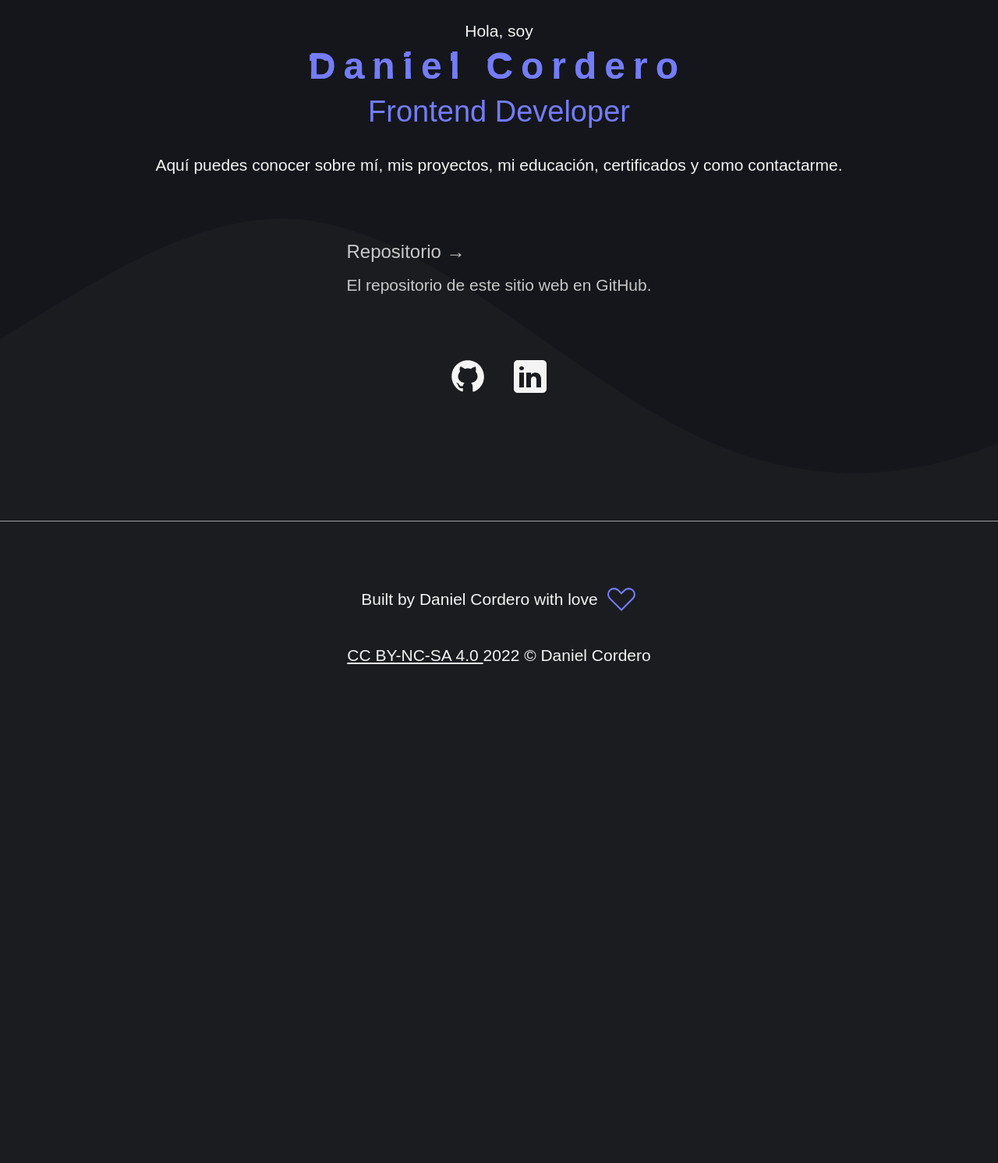
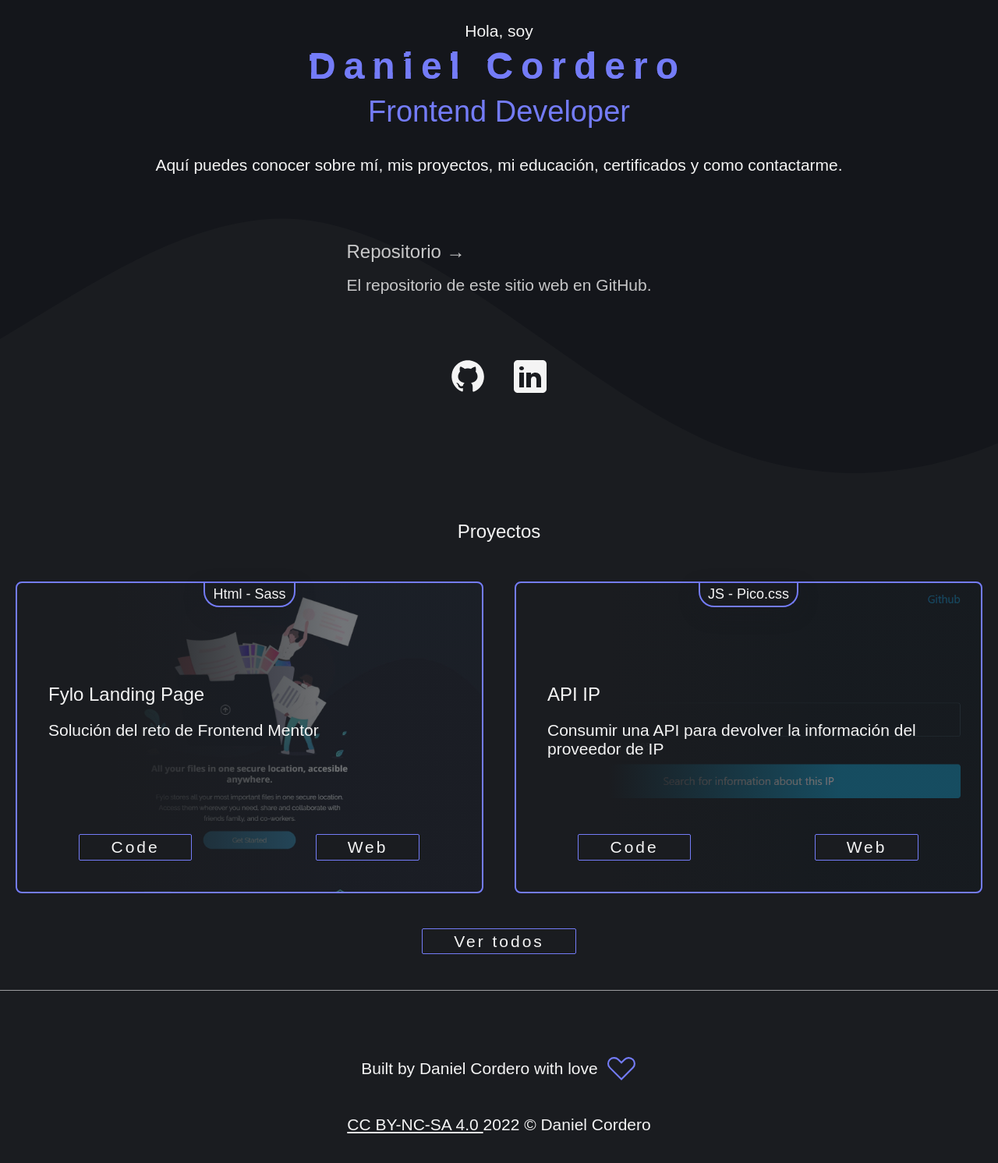
Before and after one commit to dnlambb/dnlambb.com, an Astro site: page /es in a window 1280 px wide. Shown: the part 132-1624 px from the top of the page at 78% size. Before the commit the page ends 1025 px from the top, so only its background shows below. Built offline with nearby package versions, Linux system fonts and the light colour scheme; Astro itself is replaced by a stand-in of ours; a web font is replaced by a local one.

Commit message:
feat(index.astro): add new pinned projects in the home page
Add a small projects section on the home page with two selected projects. Fix conflict between button-primary and text-glitch

```diff
--- a/src/components/CardProject.vue
+++ b/src/components/CardProject.vue
@@ -25,8 +25,8 @@
       </p>
     </div>
     <div class="card-project__button-container">
-      <a class="button-primary" text-glitch="Code" :href="item.urlRepo">Code</a>
-      <a class="button-primary" text-glitch="Web" :href="item.urlWeb">Web</a>
+      <a class="button-primary" button-glitch="Code" :href="item.urlRepo">Code</a>
+      <a class="button-primary" button-glitch="Web" :href="item.urlWeb">Web</a>
     </div>
   </div>
 </template>
--- a/src/pages/404.astro
+++ b/src/pages/404.astro
@@ -7,7 +7,7 @@ import Layout from "../layouts/404Layout.astro";
     <section>
       <h1 class="text-glitch" text-glitch="404">404</h1>
       <h2>It seems that... we are lost</h2>
-      <a href="/" class="button-primary" text-glitch="GotoHome">Go to Home</a>
+      <a href="/" class="button-primary" button-glitch="GotoHome">Go to Home</a>
     </section>
   </main>
 </Layout>
--- a/src/pages/es/index.astro
+++ b/src/pages/es/index.astro
@@ -2,6 +2,26 @@
 import MainLayout from "../../layouts/MainLayout.astro";
 import CardLink from "../../components/CardLink.astro";
 import Tooltip from "../../components/Tooltip.vue";
+import CardProject from "../../components/CardProject.vue";
+
+const pinProjects = {
+  FyloLanding: {
+    tag: "Html - Sass",
+    title: "Fylo Landing Page",
+    desc: "Solución del reto de Frontend Mentor",
+    urlImg: "/assets/projects/fylo-landing.jpg",
+    urlRepo: "https://github.com/dnlambb/fylo-landing-page",
+    urlWeb: "https://dnlambb.github.io/fylo-landing-page/",
+  },
+  ApiIp: {
+    tag: "JS - Pico.css",
+    title: "API IP",
+    desc: "Consumir una API para devolver la información del proveedor de IP",
+    urlImg: "/assets/projects/api-ip.png",
+    urlRepo: "https://github.com/dnlambb/API-IP",
+    urlWeb: "https://dnlambb.github.io/API-IP/",
+  },
+}
 ---
 
 <MainLayout
@@ -10,7 +30,7 @@ import Tooltip from "../../components/Tooltip.vue";
   description="Hola, soy Daniel Cordero, Frontend Developer. Chile."
 >
   <main>
-    <section>
+    <section class="home-header">
       <div class="order-reverse-items">
         <h1 class="text-glitch" text-glitch="Daniel Cordero">Daniel Cordero</h1>
         <p>Hola, soy</p>
@@ -45,23 +65,31 @@ import Tooltip from "../../components/Tooltip.vue";
         </Tooltip>
       </ul>
     </section>
+    <section class="home-pin-projects">
+			<h3>Proyectos</h3>
+			<div class="home-pin-projects__container-projects">
+				<CardProject project={pinProjects}/>
+			</div>
+			<a href="/es/projects" class="button-primary" button-glitch="Vertodos">Ver todos</a>
+		</section>
   </main>
 </MainLayout>
 
 <style lang="scss">
 @import "../../styles/colors.scss";
 @import "../../styles/text-glitch.scss";
+@import "../../styles/button-primary.scss";
 main {
   width: 100%;
-  min-height: 100vh;
-  display: flex;
-  justify-content: center;
-  align-items: center;
-  background: url("/public/assets/wave.svg") no-repeat center;
-  background-size: cover;
-  section {
-    width: fit-content;
+  .home-header {
+    width: 100%;
+    min-height: 100vh;
     padding: 2rem;
+    display: flex;
+    flex-direction: column;
+    justify-content: center;
+    background: url("/public/assets/wave.svg") no-repeat center;
+    background-size: cover;
     .order-reverse-items {
       display: flex;
       flex-direction: column-reverse;
@@ -100,14 +128,33 @@ main {
       }
     }
   }
+  .home-pin-projects {
+    text-align: center;
+    padding: 0 2rem 5rem;
+    &__container-projects {
+      padding: 5rem 0;
+      display: flex;
+      flex-direction: column;
+      gap: 4rem;
+    }
+  }
 }
 @media (min-width: 440px) {
   main {
-    section {
+    .home-header {
       h1 {
         letter-spacing: 1rem;
       }
     }
   }
 }
+@media (min-width: 1024px) {
+  main {
+    .home-pin-projects {
+      &__container-projects {
+        flex-direction: row;
+      }
+    }
+  }
+}
 </style>
--- a/src/pages/es/projects.astro
+++ b/src/pages/es/projects.astro
@@ -56,7 +56,7 @@ const projects = {
     <section class="cards-grid">
       <Card project={projects}/>
     </section>
-    <a class="button-primary" href="https://github.com/dnlambb?tab=repositories" text-glitch="Másproyectos">Más proyectos</a>
+    <a class="button-primary" href="https://github.com/dnlambb?tab=repositories" button-glitch="Másproyectos">Más proyectos</a>
   </main>
 </MainLayout>
 
--- a/src/pages/index.astro
+++ b/src/pages/index.astro
@@ -2,6 +2,26 @@
 import MainLayout from "../layouts/MainLayout.astro";
 import CardLink from "../components/CardLink.astro";
 import Tooltip from "../components/Tooltip.vue";
+import CardProject from "../components/CardProject.vue";
+
+const pinProjects = {
+  FyloLanding: {
+    tag: "Html - Sass",
+    title: "Fylo Landing Page",
+    desc: "Frontend Mentor challenge solution",
+    urlImg: "/assets/projects/fylo-landing.jpg",
+    urlRepo: "https://github.com/dnlambb/fylo-landing-page",
+    urlWeb: "https://dnlambb.github.io/fylo-landing-page/",
+  },
+  ApiIp: {
+    tag: "JS - Pico.css",
+    title: "API IP",
+    desc: "Consuming an API to return IP provider information",
+    urlImg: "/assets/projects/api-ip.png",
+    urlRepo: "https://github.com/dnlambb/API-IP",
+    urlWeb: "https://dnlambb.github.io/API-IP/",
+  },
+}
 ---
 
 <MainLayout
@@ -10,7 +30,7 @@ import Tooltip from "../components/Tooltip.vue";
   description="I'm Daniel Cordero, Frontend Developer. Chile."
 >
   <main>
-    <section>
+    <section class="home-header">
       <div class="order-reverse-items">
         <h1 class="text-glitch" text-glitch="Daniel Cordero">Daniel Cordero</h1>
         <p>Hi there, I'm</p>
@@ -46,23 +66,31 @@ import Tooltip from "../components/Tooltip.vue";
         </Tooltip>
       </ul>
     </section>
+		<section class="home-pin-projects">
+			<h3>Projects</h3>
+			<div class="home-pin-projects__container-projects">
+				<CardProject project={pinProjects}/>
+			</div>
+			<a href="/projects" class="button-primary" button-glitch="Seeall">See all</a>
+		</section>
   </main>
 </MainLayout>
 
 <style lang="scss">
 @import "../styles/colors.scss";
 @import "../styles/text-glitch.scss";
+@import "../styles/button-primary.scss";
 main {
 	width: 100%;
-	min-height: 100vh;
-	display: flex;
-	justify-content: center;
-	align-items: center;
-	background: url("/public/assets/wave.svg") no-repeat center;
-	background-size: cover;
-	section {
-		width: fit-content;
+	.home-header {
+		width: 100%;
+		min-height: 100vh;
 		padding: 2rem;
+		display: flex;
+		flex-direction: column;
+		justify-content: center;
+		background: url("/public/assets/wave.svg") no-repeat center;
+		background-size: cover;
 		.order-reverse-items {
 			display: flex;
 			flex-direction: column-reverse;
@@ -101,14 +129,33 @@ main {
 			}
 		}
 	}
+	.home-pin-projects {
+		text-align: center;
+		padding: 0 2rem 5rem;
+		&__container-projects {
+			padding: 5rem 0;
+			display: flex;
+			flex-direction: column;
+			gap: 4rem;
+		}
+	}
 }
 @media (min-width: 440px) {
 	main {
-		section {
+		.home-header {
 			h1 {
 				letter-spacing: 1rem;
 			}
 		}
 	}
 }
+@media (min-width: 1024px) {
+	main {
+		.home-pin-projects {
+			&__container-projects {
+				flex-direction: row;
+			}
+		}
+	}
+}
 </style>
--- a/src/pages/projects.astro
+++ b/src/pages/projects.astro
@@ -56,7 +56,7 @@ const projects = {
     <section class="cards-grid">
       <Card project={projects}/>
     </section>
-    <a class="button-primary" href="https://github.com/dnlambb?tab=repositories" text-glitch="Moreprojects">More projects</a>
+    <a class="button-primary" href="https://github.com/dnlambb?tab=repositories" button-glitch="Moreprojects">More projects</a>
   </main>
 </MainLayout>
 
--- a/src/styles/button-primary.scss
+++ b/src/styles/button-primary.scss
@@ -31,7 +31,7 @@ $slice-5: inset(80% -6px 5% 0);
   }
 
   &:after {
-    content: attr(text-glitch);
+    content: attr(button-glitch);
     display: block;
     position: absolute;
     top: 0;
@@ -44,7 +44,7 @@ $slice-5: inset(80% -6px 5% 0);
 
   &:hover:after {
     background: $primary;
-    animation: 1s glitch;
+    animation: 1s buttonglitch;
     animation-delay: 450ms;
     animation-timing-function: steps(2, end);
   }
@@ -54,7 +54,7 @@ $slice-5: inset(80% -6px 5% 0);
     transition: 400ms;
   }
 
-  @keyframes glitch {
+  @keyframes buttonglitch {
     0% {
       clip-path: $slice-1;
       transform: translate(-20px, -10px);
```
